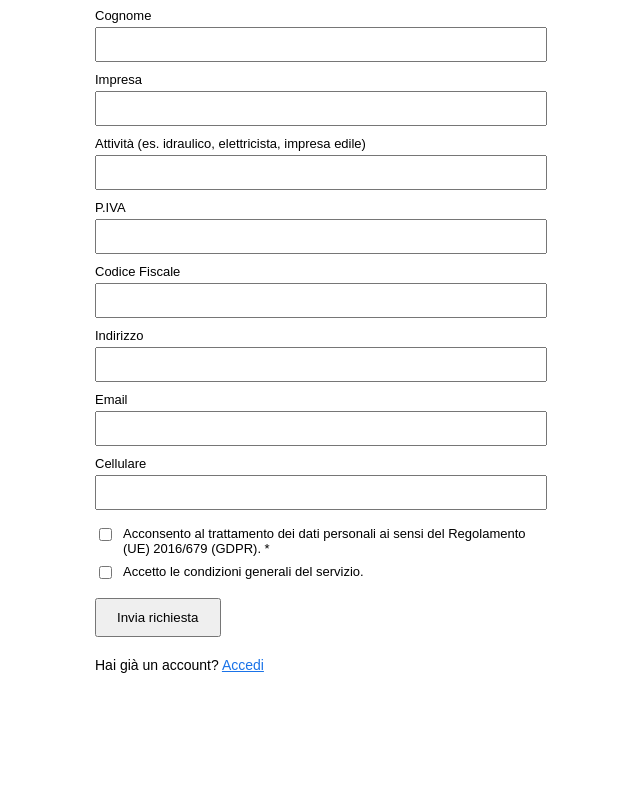
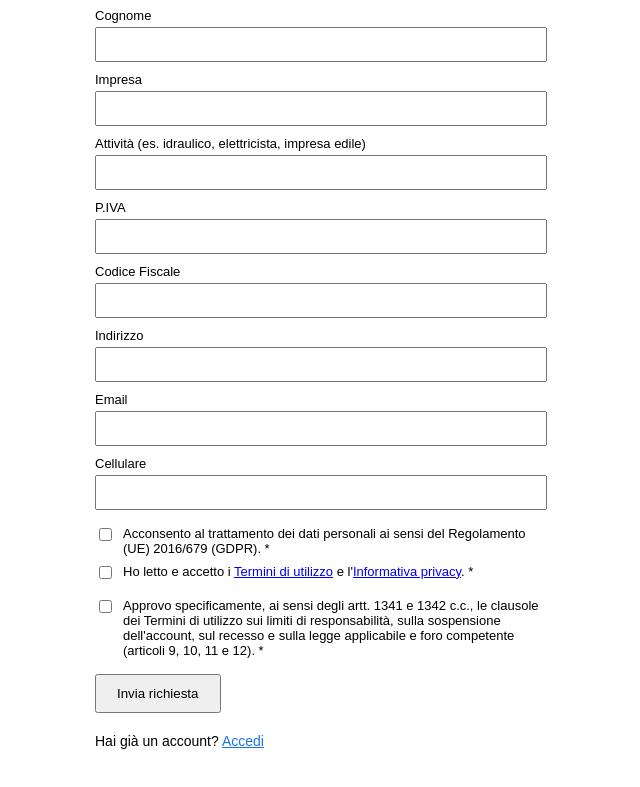
Before and after one commit to adriannegruti-alt/genesivox-web, a Next.js app: page /crea-account in a window 1280 px wide. Shown: the part 603-1390 px from the top of the page, without its empty margins (319-959 px from the left). Before the commit the page ends 1314 px from the top, so only its background shows below. Built offline with nearby package versions, Linux system fonts and the light colour scheme; no server answers.

Commit message:
Update page.tsx

```diff
--- a/app/crea-account/page.tsx
+++ b/app/crea-account/page.tsx
@@ -37,6 +37,7 @@ export default function CreaAccountPage() {
   const [nomeUtenteModificatoAMano, setNomeUtenteModificatoAMano] = useState(false);
   const [consensoPrivacy, setConsensoPrivacy] = useState(false);
   const [consensoAltro, setConsensoAltro] = useState(false);
+  const [consensoClausole, setConsensoClausole] = useState(false);
   const [inviato, setInviato] = useState(false);
   const [lavoratoreCreatoSubito, setLavoratoreCreatoSubito] = useState(false);
   const [errore, setErrore] = useState<string | null>(null);
@@ -62,6 +63,11 @@ export default function CreaAccountPage() {
 
     if (!consensoPrivacy) {
       setErrore("Devi accettare il trattamento dei dati personali per proseguire.");
+      return;
+    }
+
+    if (!consensoAltro || !consensoClausole) {
+      setErrore("Per proseguire devi accettare i Termini di utilizzo e approvare le clausole specifiche.");
       return;
     }
 
@@ -120,7 +126,7 @@ export default function CreaAccountPage() {
       email: form.email.trim().toLowerCase(),
       cellulare: form.cellulare || null,
       consenso_privacy: consensoPrivacy,
-      consenso_altro: consensoAltro,
+      consenso_altro: consensoAltro && consensoClausole,
       tipo_account: isProfessionista ? null : tipoAccount,
       ruolo_richiesto: isProfessionista ? ruoloProfessionista : null,
     });
@@ -351,7 +357,27 @@ export default function CreaAccountPage() {
               onChange={(e) => setConsensoAltro(e.target.checked)}
               style={{ marginTop: 2 }}
             />
-            <span>Accetto le condizioni generali del servizio.</span>
+            <span>
+              Ho letto e accetto i{" "}
+              <a href="/termini" target="_blank" rel="noreferrer">Termini di utilizzo</a> e l&apos;
+              <a href="/privacy" target="_blank" rel="noreferrer">Informativa privacy</a>. *
+            </span>
+          </label>
+        </div>
+
+        <div style={{ marginBottom: 16 }}>
+          <label style={{ display: "flex", alignItems: "flex-start", gap: 8, fontSize: 13 }}>
+            <input
+              type="checkbox"
+              checked={consensoClausole}
+              onChange={(e) => setConsensoClausole(e.target.checked)}
+              style={{ marginTop: 2 }}
+            />
+            <span>
+              Approvo specificamente, ai sensi degli artt. 1341 e 1342 c.c., le clausole dei Termini di utilizzo sui limiti
+              di responsabilità, sulla sospensione dell&apos;account, sul recesso e sulla legge applicabile e foro
+              competente (articoli 9, 10, 11 e 12). *
+            </span>
           </label>
         </div>
 
```
